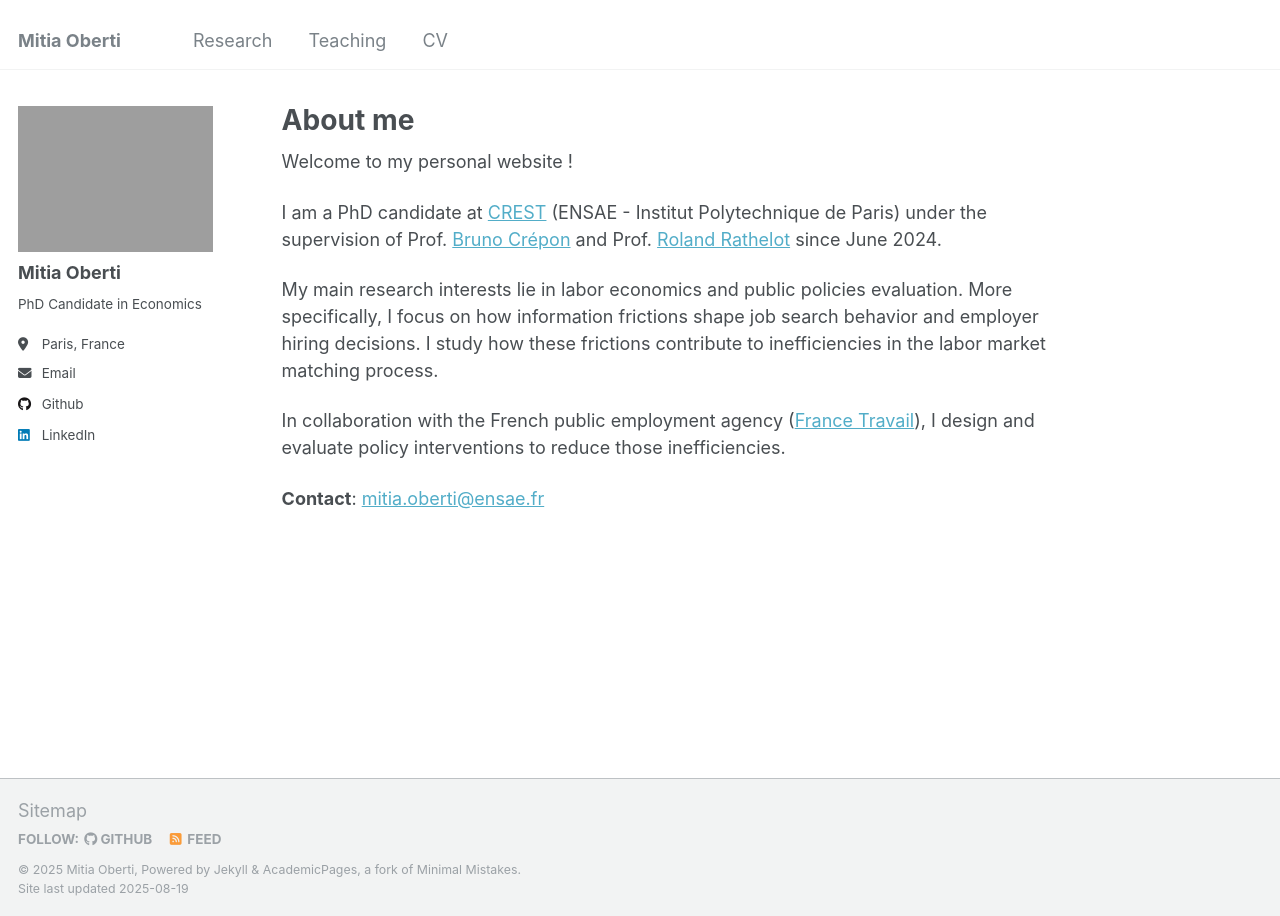
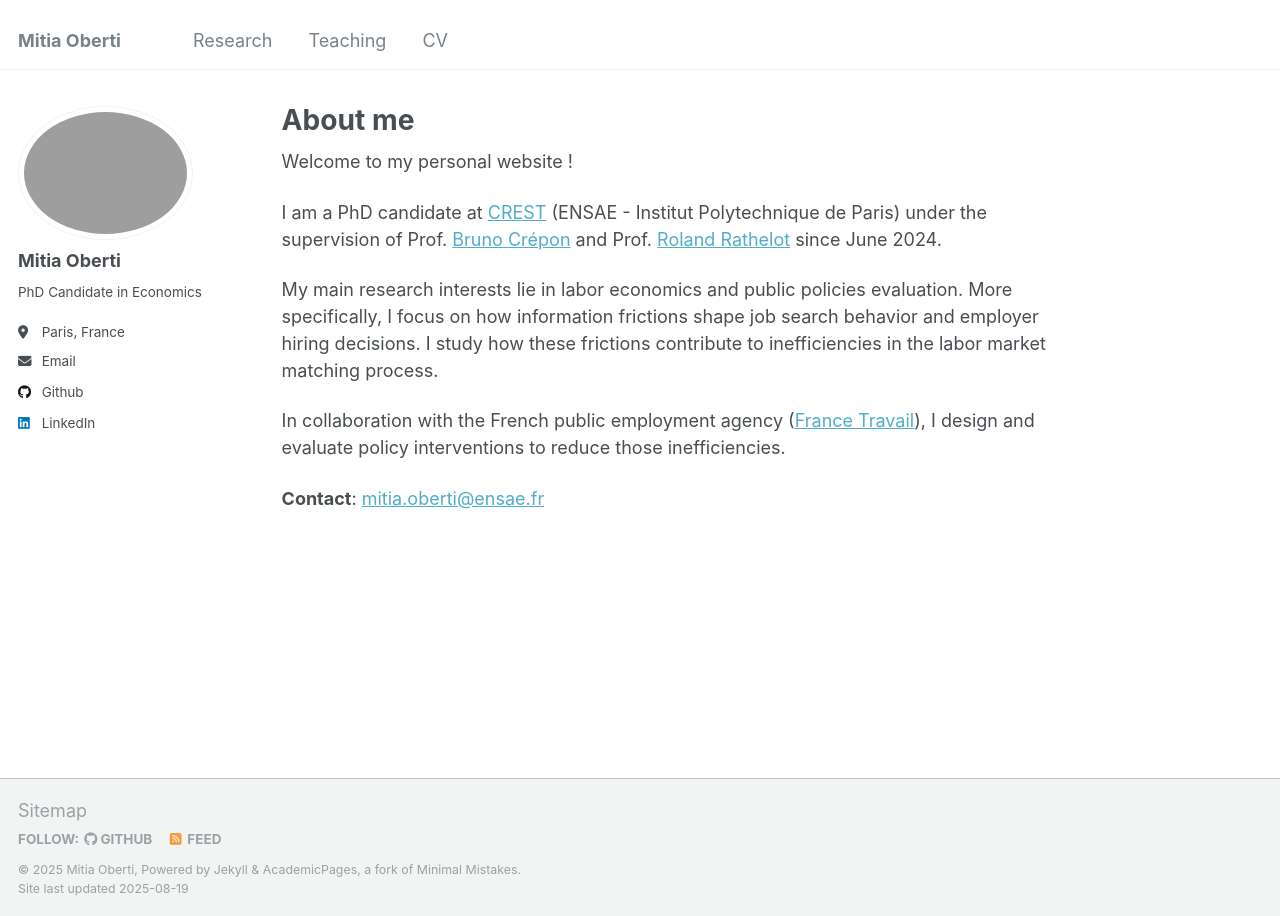
Before and after one commit to mitiaobt/mitiaobt.github.io, a Jekyll site: the page built from _pages/about.md, in a window 1280 px wide. Built offline with Jekyll 4.4.1, drawn with Linux system fonts in a browser that asks for light colours.

Commit message:
Update _sidebar.scss

```diff
--- a/_sass/_sidebar.scss
+++ b/_sass/_sidebar.scss
@@ -76,38 +76,31 @@
    Author profile and links
    ========================================================================== */
 
-.author-avatar {
-  display: block;
-  width: auto;
+.author__avatar {
+
+  display: table-cell;
+
+  vertical-align: top;
+
+  width: 36px;
+
+  // set width only, for non-square avatars
+
+  // height: 36px;
 
   @include breakpoint($large) {
-    display: table-cell;
-    width: 36px;
-    vertical-align: top;
+    display: block;
+    width: auto;
+    height: auto;
   }
-}
-
-// image
-.author-avatar img {
-
-
+  img {
     max-width: 175px;
-
-
     border-radius: 50%;
-
-
-    border-radius: 20%;
-
-
-
     @include breakpoint($large) {
-
       padding: 5px;
-
       border: 1px solid $border-color;
-
     }
+  }
 }
 
 .author__content {
```
